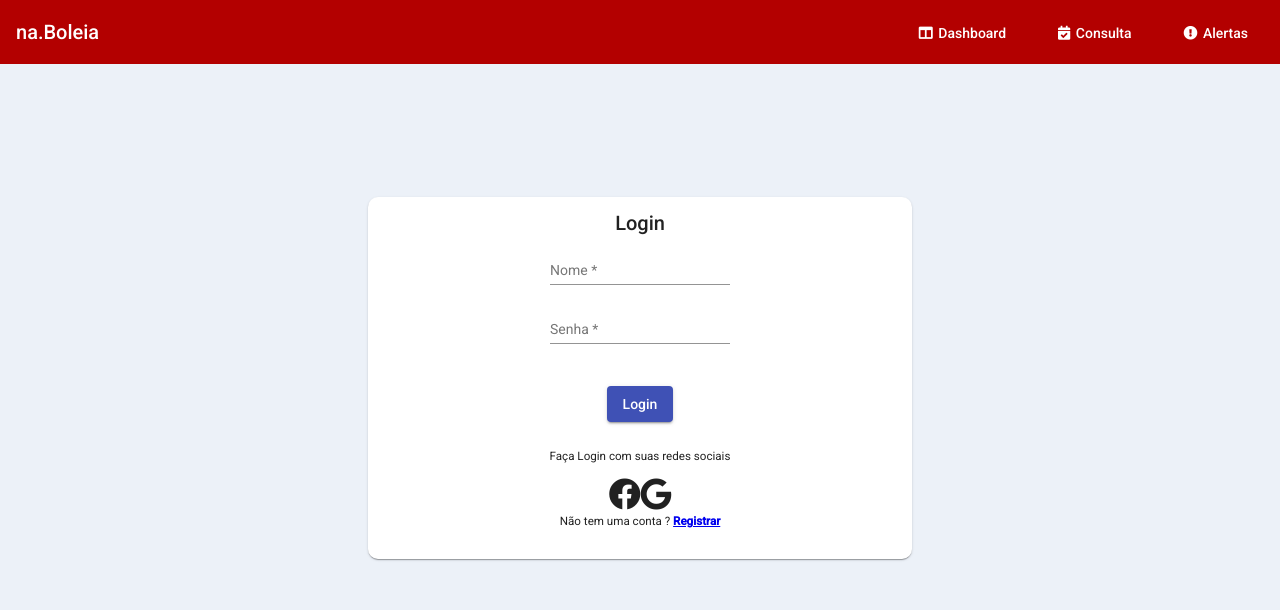
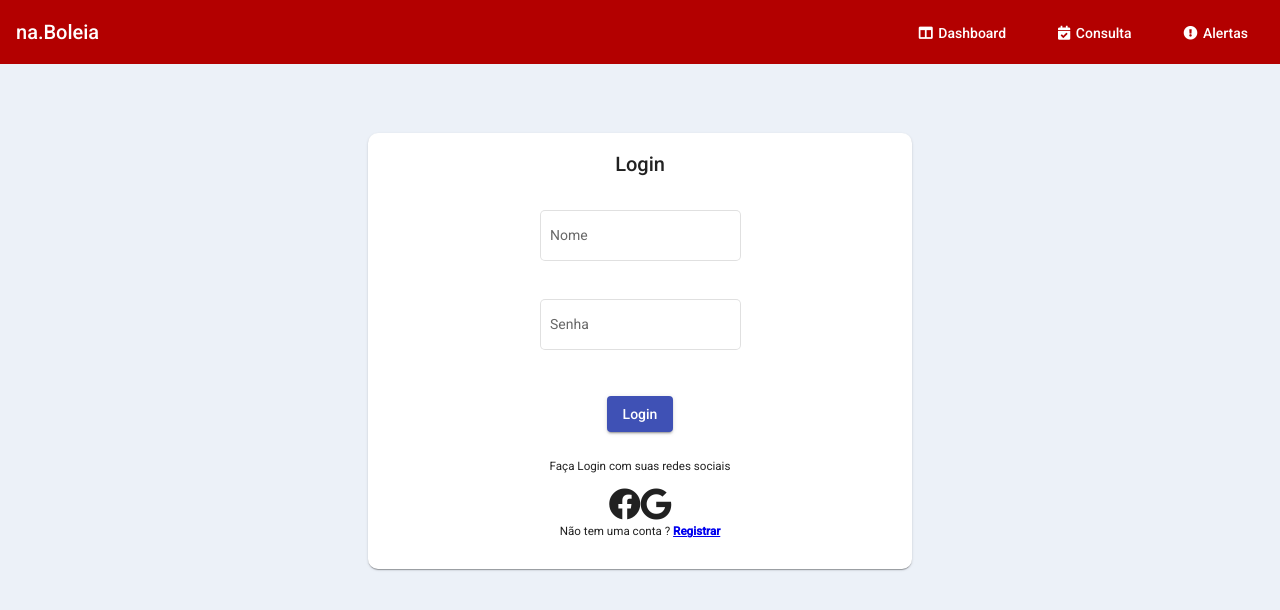
Before and after one commit to wescleysudre/naBoleiaApp, an Angular app: page / in a window 1280 px wide. Shown: the top 610 px of the page. Built offline with nearby package versions, Linux system fonts and the light colour scheme.

Commit message:
correção login

```diff
--- a/src/app/modules/login/login.component.html
+++ b/src/app/modules/login/login.component.html
@@ -5,24 +5,18 @@
         <mat-card-title class="login">Login</mat-card-title>
       </mat-card-header>
       <mat-card-content>
-        <form class="example-form">
-          <table class="example-full-width" cellspacing="0">
-            <tr>
-              <td>
-                <mat-form-field class="example-full-width">
-                  <input matInput placeholder="Nome" name="username" required />
-                </mat-form-field>
-              </td>
-            </tr>
-            <tr>
-              <td>
-                <mat-form-field class="example-full-width">
-                  <input matInput placeholder="Senha" type="password" name="password" required />
-                </mat-form-field>
-              </td>
-            </tr>
-          </table>
-        </form>
+        <p>
+          <mat-form-field class="nome" appearance="outline">
+            <mat-label>Nome</mat-label>
+            <input matInput placeholder="Nome" />
+          </mat-form-field>
+        </p>
+        <p>
+          <mat-form-field class="senha" appearance="outline">
+            <mat-label>Senha</mat-label>
+            <input matInput placeholder="Senha" />
+          </mat-form-field>
+        </p>
       </mat-card-content>
       <mat-card-actions class="btnLogin">
         <button mat-raised-button color="primary">Login</button>
@@ -33,9 +27,8 @@
         <span><i class="fab fa-google"></i> </span>
       </div>
       <h5 class="registrar">
-        Não tem uma conta ? <a href="#"><b>Registrar</b></a>
+        Não tem uma conta ? <a href="../usuario"><b>Registrar</b></a>
       </h5>
     </div>
   </mat-card>
-
 </div>
--- a/src/app/modules/login/login.component.scss
+++ b/src/app/modules/login/login.component.scss
@@ -1,9 +1,8 @@
 .example-card {
-  margin-top: 10%;
+  margin-top: 5%;
   width: 40%;
   border-radius: 10px;
 }
-
 
 mat-form-field {
   width: 100%;
@@ -19,3 +18,11 @@ i {
   align-items: center;
   justify-content: space-around;
 }
+
+.login {
+  margin-top: 10%;
+}
+
+.nome {
+  margin-top: 10%;
+}
```
